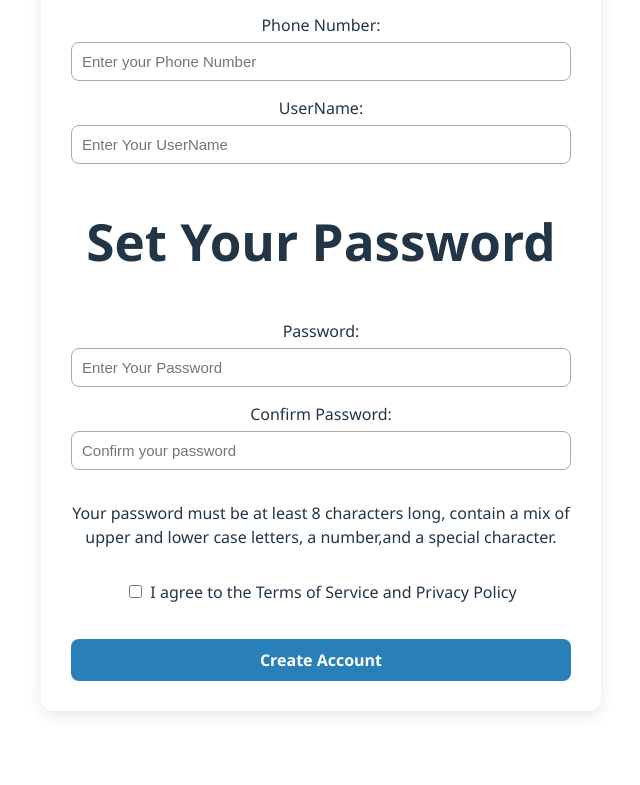
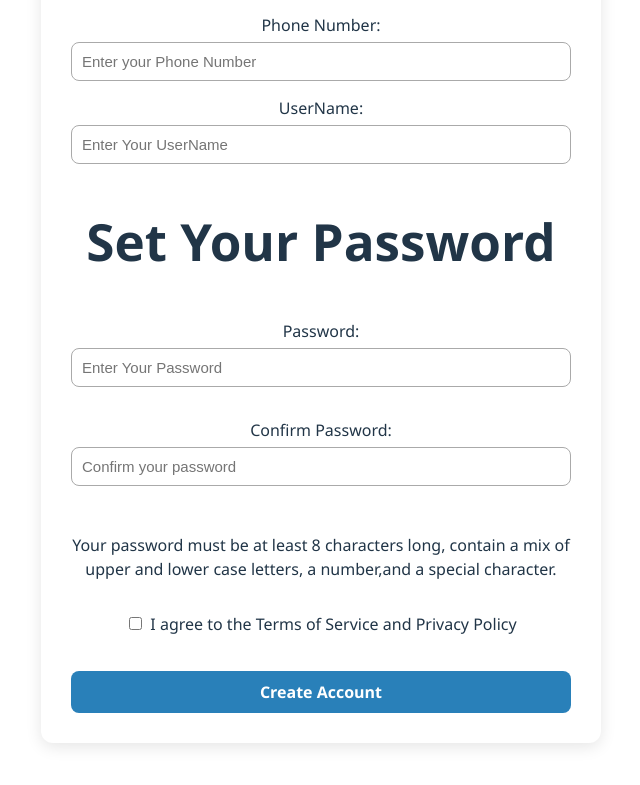
Before and after one commit to Trupti-coder/formDemos-UsingReactVite, a React (Vite) app: page / in a window 1280 px wide. Shown: the part 7317-8102 px from the top of the page, without its empty margins (319-959 px from the left). Built offline with nearby package versions, Linux system fonts and the light colour scheme.

Commit message:
Update ComunityForm.module.css

```diff
--- a/src/components/ComunityForm.module.css
+++ b/src/components/ComunityForm.module.css
@@ -20,3 +20,12 @@
     color: #777;
     margin-bottom: 25px;
   }
+
+  .form {
+    display: flex;
+    flex-direction: column;
+  }
+
+  .formGroup {
+    margin-bottom: 16px;
+  }
```
